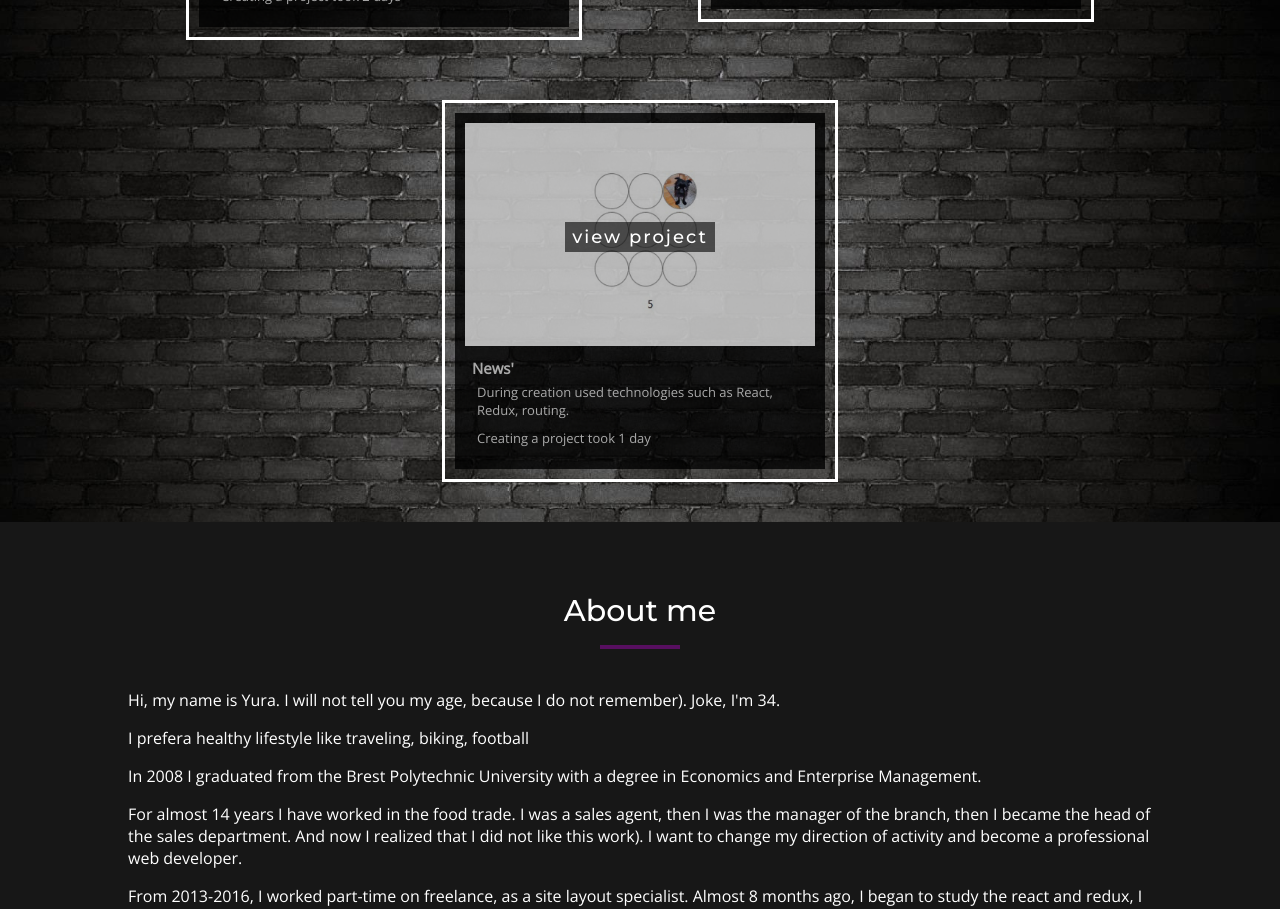
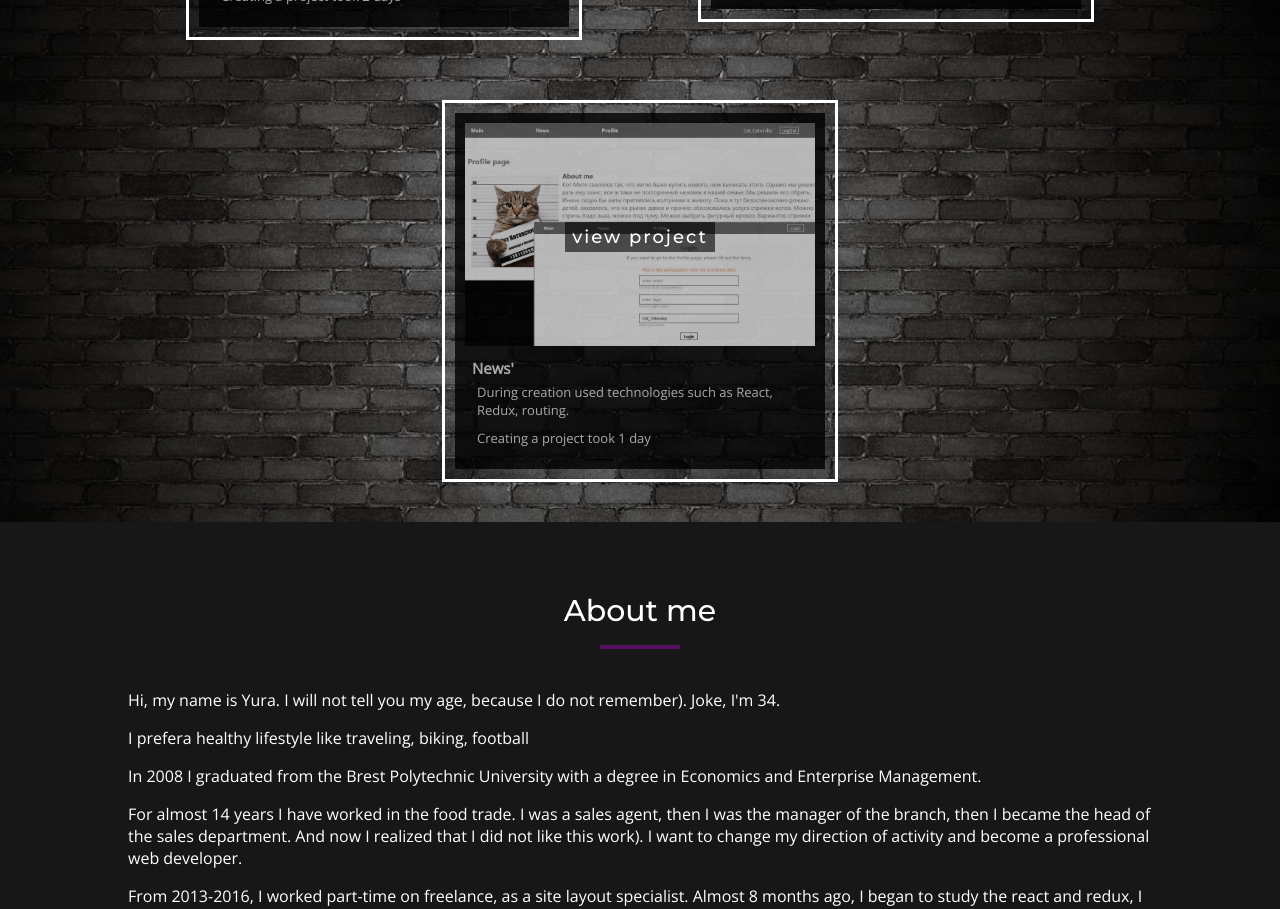
Before and after one commit to Yuranuch/My_portfolio, a React (Create React App) app: page / in a window 1280 px wide. Shown: the part 3260-4169 px from the top of the page. Built offline with nearby package versions, Linux system fonts and the light colour scheme.

Commit message:
some css fixed

```diff
--- a/src/Components/MyWorks/MyWorks.js
+++ b/src/Components/MyWorks/MyWorks.js
@@ -8,6 +8,7 @@ import project_3 from "./../../assets/images/project_3.jpg"
 import project_4 from "./../../assets/images/project_4.jpg"
 import project_5 from "./../../assets/images/project_5.jpg"
 import project_6 from "./../../assets/images/project_6.jpg"
+import project_7 from "./../../assets/images/project_7.jpg"
 import Fade from "react-reveal/Fade"
 
 
@@ -61,7 +62,7 @@ function MyWorks() {
                             pathTo="https://github.com/Yuranuch/game-dog"
                         />
                         <MyWorkItem
-                            src={project_6}
+                            src={project_7}
                             title="News'"
                             info="During creation used technologies such as React, Redux, routing."
                             time="Creating a project took 1 day"
```
